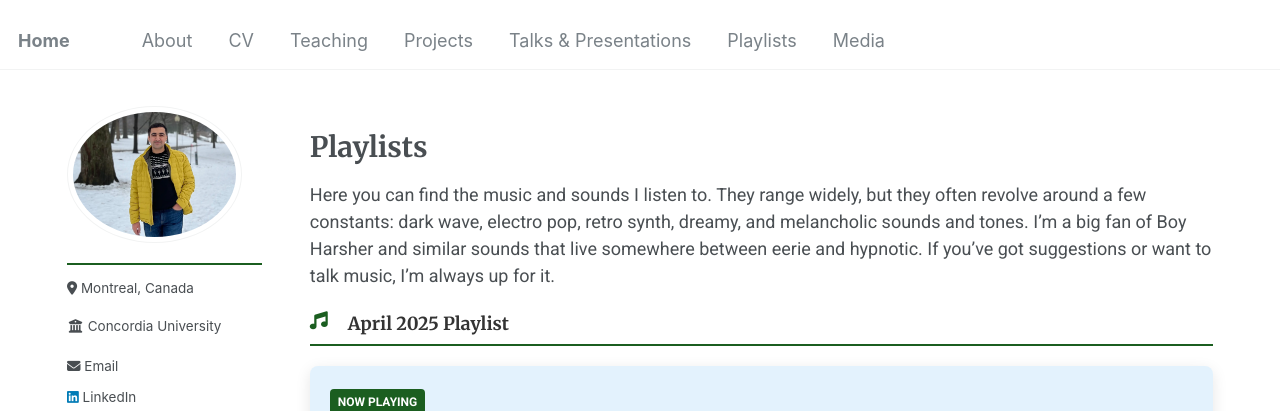
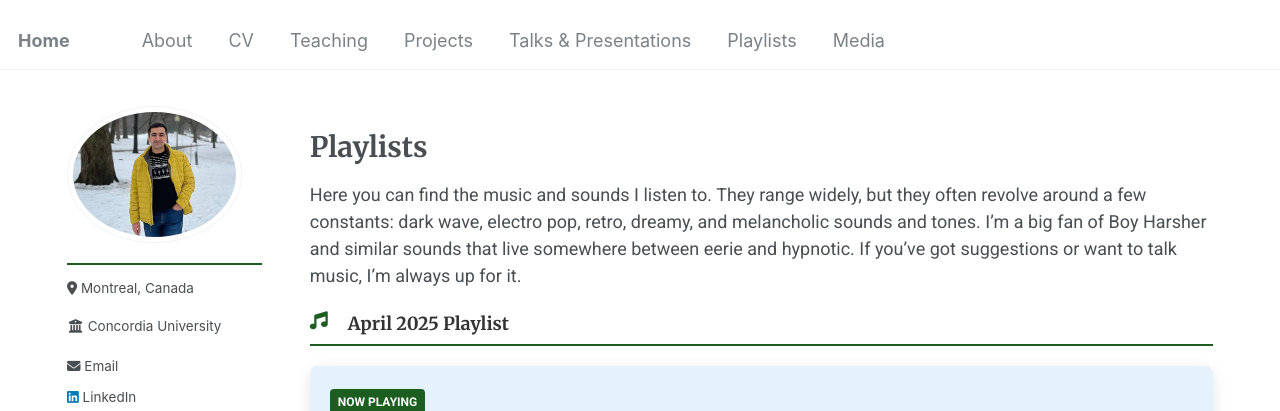
Before and after one commit to Mohsnmonji/mohsnmonji.github.io, a Jekyll site: the page built from _pages/playlists.md, in a window 1280 px wide and 900 px high, cut to the strip 0-411 px from the top of the window. Built offline with Jekyll 4.4.1, drawn with Linux system fonts in a browser that asks for light colours; some web fonts are replaced.

Commit message:
Update playlists.md

```diff
--- a/_pages/playlists.md
+++ b/_pages/playlists.md
@@ -88,7 +88,7 @@ author_profile: true
 </style>
 
 <div class="playlist-section">
-  <p>Here you can find the music and sounds I listen to. They range widely, but they often revolve around a few constants: dark wave, electro pop, retro synth, dreamy, and melancholic sounds and tones. I’m a big fan of Boy Harsher and similar sounds that live somewhere between eerie and hypnotic. If you’ve got suggestions or want to talk music, I’m always up for it.</p>
+  <p>Here you can find the music and sounds I listen to. They range widely, but they often revolve around a few constants: dark wave, electro pop, retro, dreamy, and melancholic sounds and tones. I’m a big fan of Boy Harsher and similar sounds that live somewhere between eerie and hypnotic. If you’ve got suggestions or want to talk music, I’m always up for it.</p>
 
   <h3><i class="fas fa-music icon"></i> April 2025 Playlist</h3>
 
```
